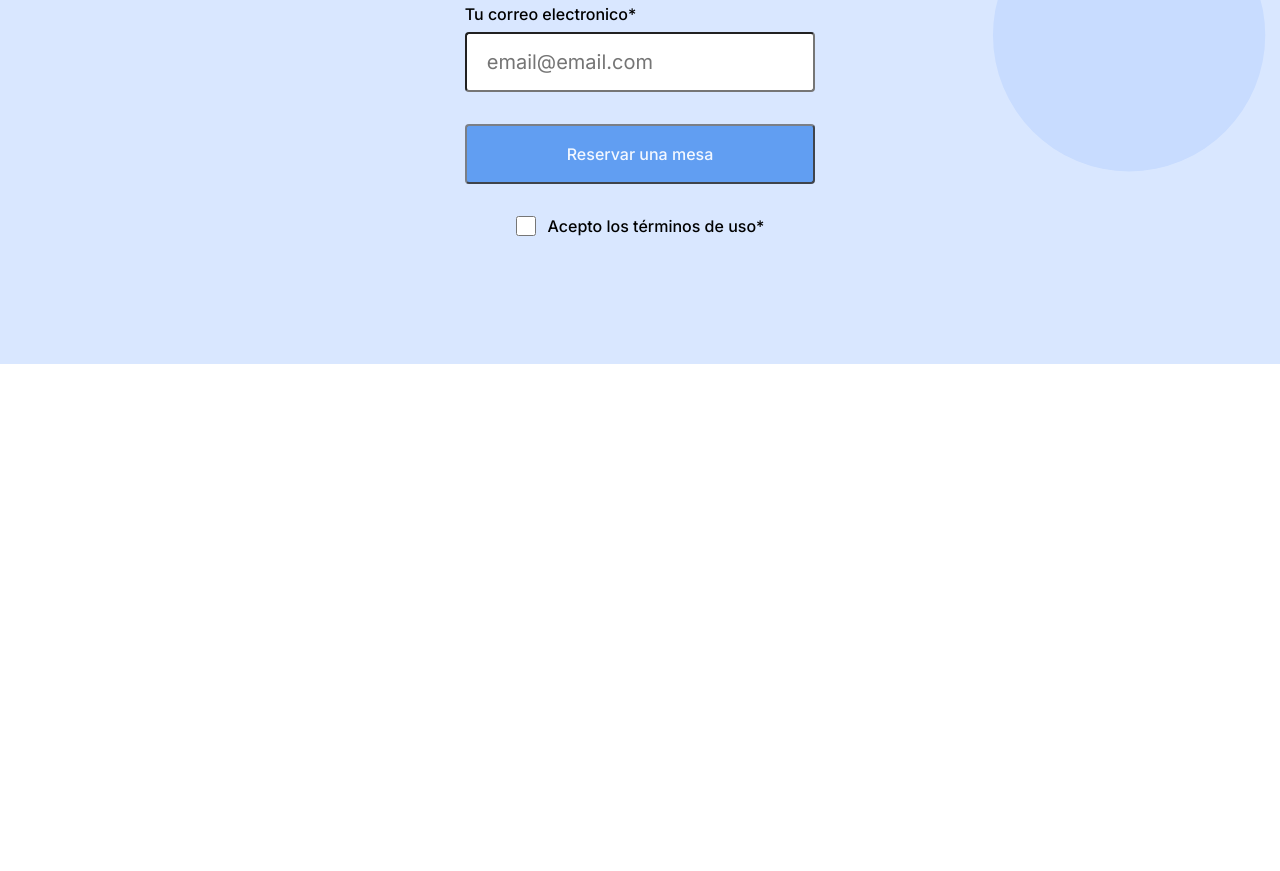
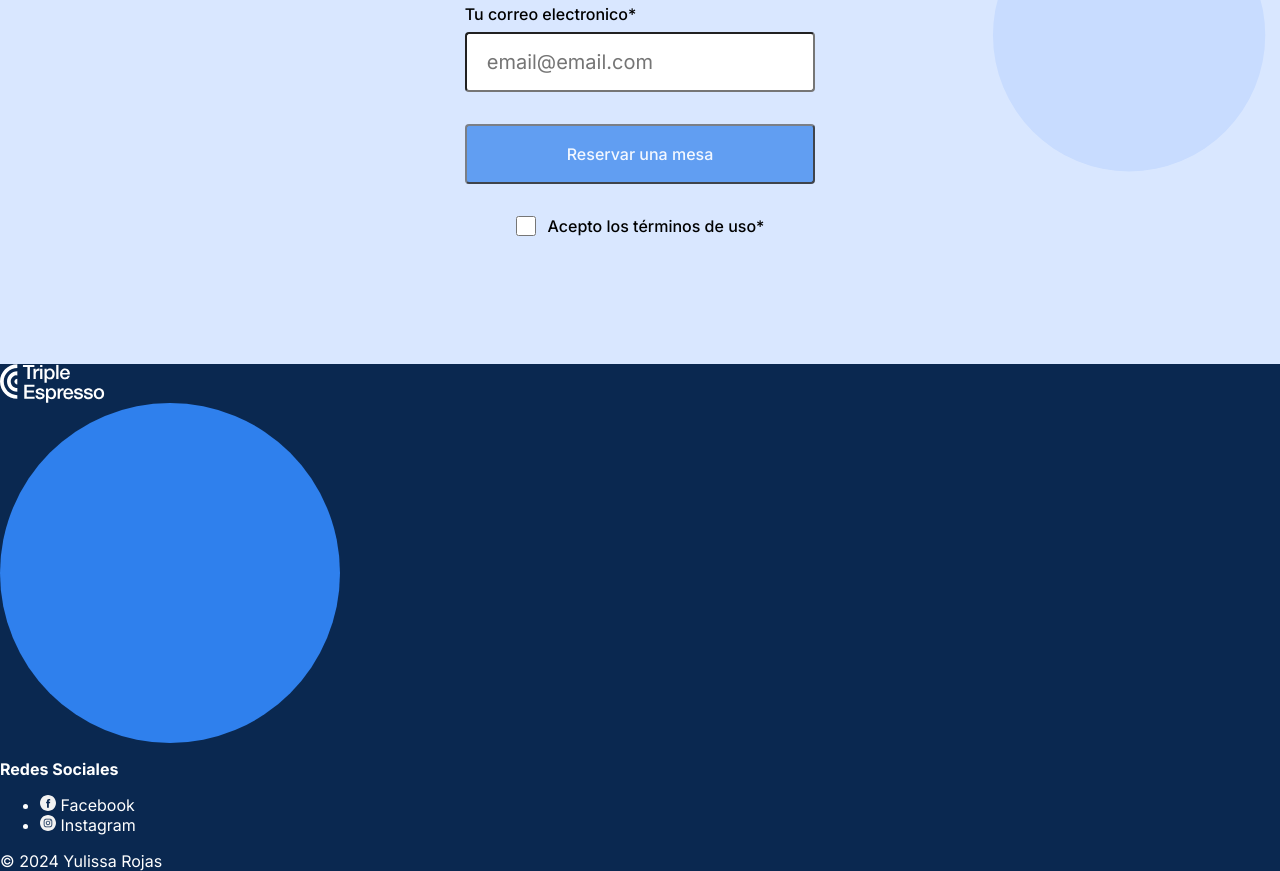
Before and after one commit to YulissaRojas/web_project_coffeeshop, a plain HTML site: page index.html in a window 1280 px wide. Shown: the part 2275-3146 px from the top of the page. Before the commit the page ends 2639 px from the top, so only its background shows below. Drawn offline with Linux system fonts and the light colour scheme.

Commit message:
Nueva actualizacion de mi proyecto

```diff
--- a/blocks/footer.css
+++ b/blocks/footer.css
@@ -1,2 +1,51 @@
 .footer {
+  display: flex;
+  height: 100%;
+  position: relative;
+  flex-direction: column;
+  color: #fff;
+  background-color: #0a2850;
+  overflow: hidden;
 }
+
+.footer__logo {
+  width: 105px;
+  height: 39px;
+}
+
+.footer__circle {
+  border-radius: 100%;
+  z-index: 0;
+  width: 340px;
+  height: 340px;
+  background-color: #2f80ed;
+  top: -128px;
+  left: -44px;
+}
+
+.footer__social-heading {
+  font-family: "Inter";
+  font-style: normal;
+  font-weight: bold;
+  font-size: 16px;
+  line-height: 20px;
+}
+
+.footer__social-icon {
+}
+
+.footer__social-link {
+  font-family: "Inter";
+  font-style: normal;
+  font-weight: normal;
+  font-size: 16px;
+  line-height: 20px;
+}
+
+.footer__copyright {
+  font-family: "Inter";
+  font-style: normal;
+  font-weight: normal;
+  font-size: 16px;
+  line-height: 20px;
+}
--- a/index.html
+++ b/index.html
@@ -177,7 +177,42 @@
           </form>
         </section>
       </main>
-      <footer class="footer" id="footer"></footer>
+      <footer class="footer" id="footer">
+        <div class="footer__content"></div>
+        <div class="footer__logo">
+          <img
+            class="footer__logo"
+            src="/images/logo_coffeeshop_light.svg"
+            alt="Logo de cafeteria"
+          />
+        </div>
+        <div class="footer__circle"></div>
+        <div class="footer__social">
+          <h3 class="footer__social-heading">Redes Sociales</h3>
+
+          <div class="footer__social-icon"></div>
+
+          <ul class="footer__list">
+            <li class="footer__list-item">
+              <img
+                class="footer__social-icon"
+                src="/images/facebook_white.svg"
+                alt="Logo de Facebook"
+              />
+              <a class="footer__social-link">Facebook</a>
+            </li>
+            <li class="footer__list-item">
+              <img
+                class="footer__social-icon"
+                src="/images/instagram_white.svg"
+                alt="Logo de instagram"
+              />
+              <a class="footer__social-link">Instagram</a>
+            </li>
+          </ul>
+          <div class="footer__copyright">© 2024 Yulissa Rojas</div>
+        </div>
+      </footer>
     </div>
   </body>
 </html>
```
